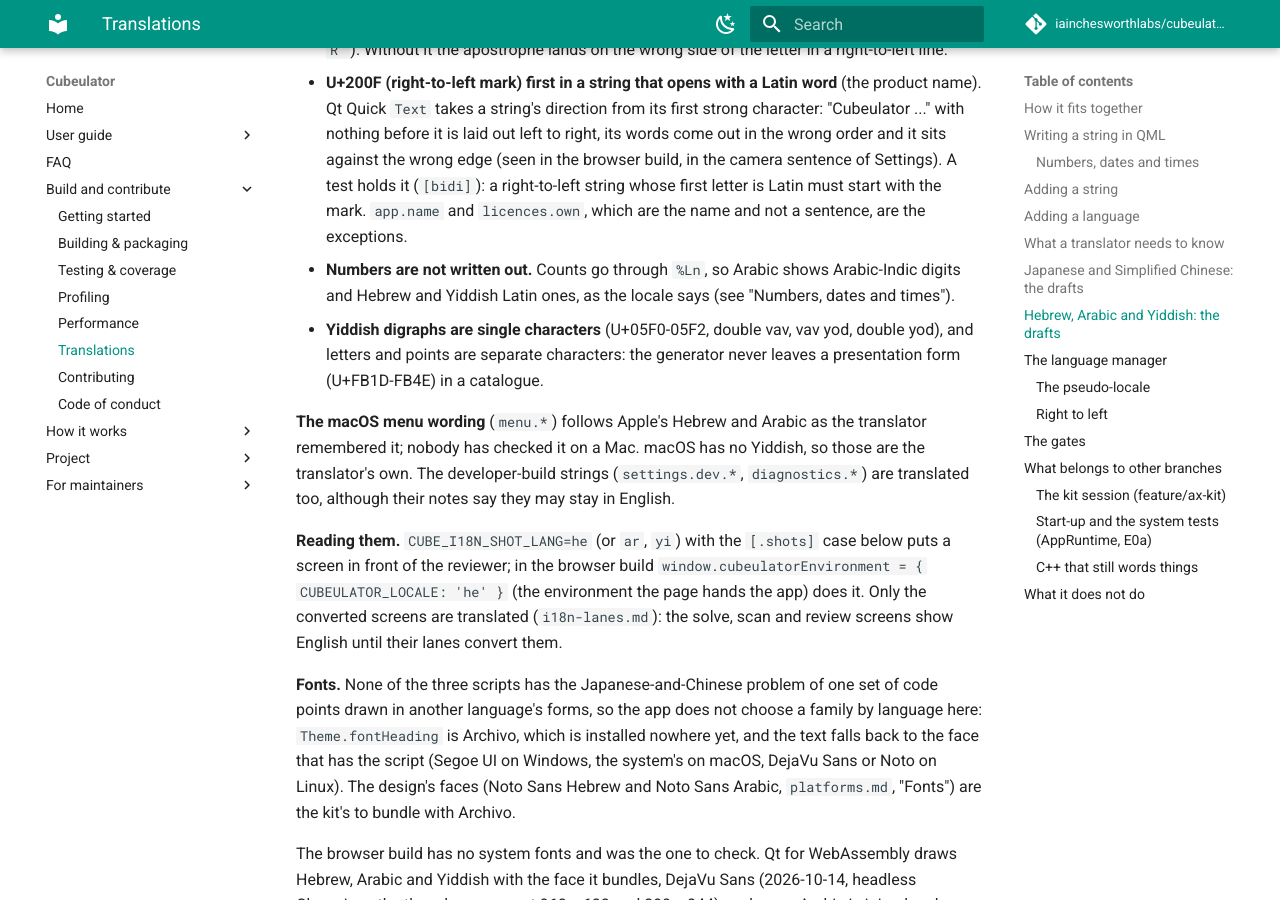
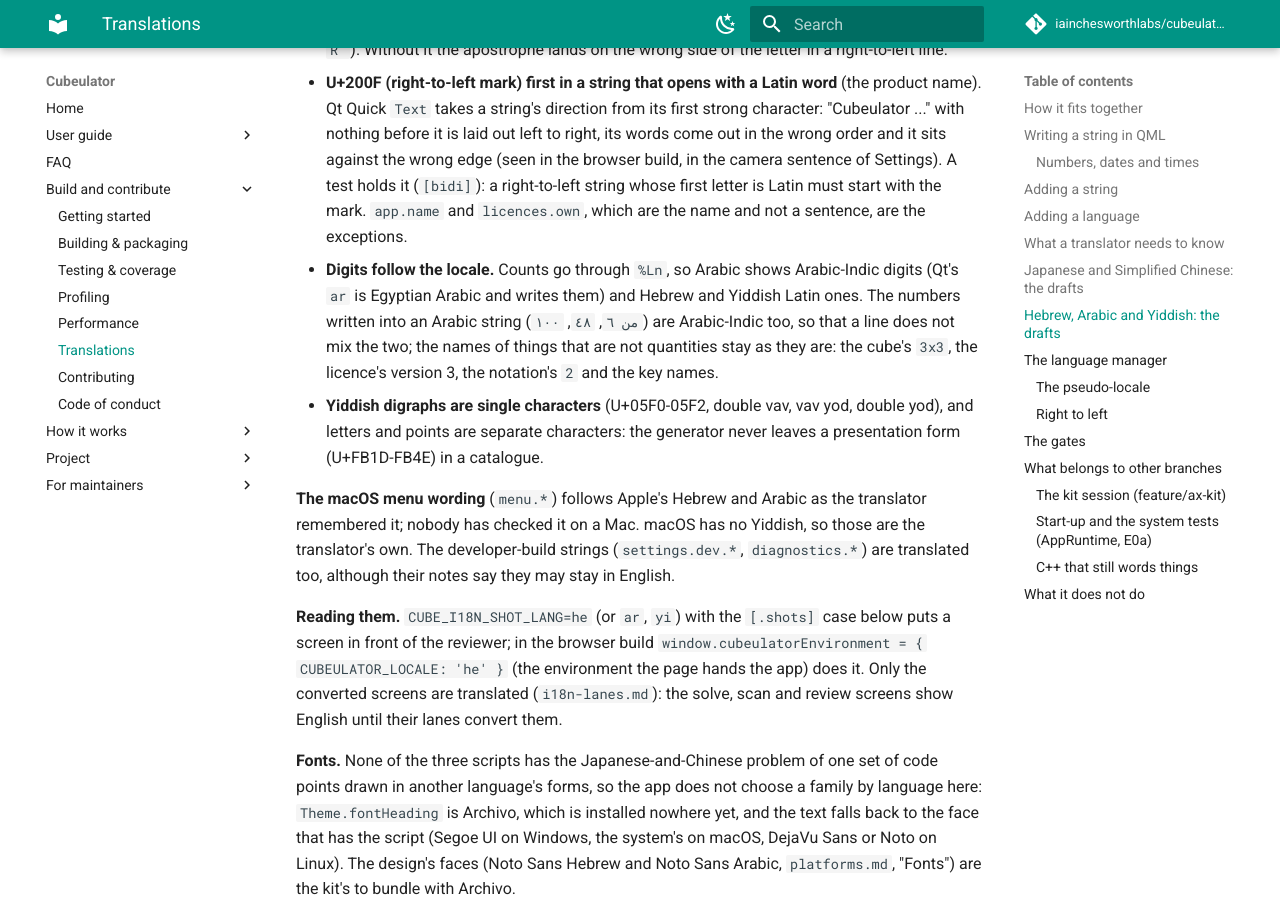
Before and after one commit to iainchesworth/cubeulator, an MkDocs documentation site: the page built from docs/i18n.md, in a window 1280 px wide and 900 px high, scrolled down 7815 px. Built offline with MkDocs 1.6.1 and Material for MkDocs 9.7.7, drawn with Linux system fonts in a browser that asks for light colours; comment, search, counter and statistics services are not loaded.

Commit message:
Hebrew, Arabic and Yiddish: Arabic-Indic digits in Arabic, tests read their words per language
Literal numbers inside Arabic strings are Arabic-Indic, as the counts are
(Qt's ar is Egyptian Arabic). The permission-screen cases looked for the
English words in Hebrew; they read them by id in whatever language is
installed now. Formatted with clang-format.

```diff
--- a/docs/i18n.md
+++ b/docs/i18n.md
@@ -311,9 +311,12 @@
   Settings). A test holds it (`[bidi]`): a right-to-left string whose first
   letter is Latin must start with the mark. `app.name` and `licences.own`,
   which are the name and not a sentence, are the exceptions.
-- **Numbers are not written out.** Counts go through `%Ln`, so Arabic shows
-  Arabic-Indic digits and Hebrew and Yiddish Latin ones, as the locale says
-  (see "Numbers, dates and times").
+- **Digits follow the locale.** Counts go through `%Ln`, so Arabic shows
+  Arabic-Indic digits (Qt's `ar` is Egyptian Arabic and writes them) and Hebrew
+  and Yiddish Latin ones. The numbers written into an Arabic string (`من ٦`,
+  `٤٨`, `١٠٠`) are Arabic-Indic too, so that a line does not mix the two; the
+  names of things that are not quantities stay as they are: the cube's `3x3`,
+  the licence's version 3, the notation's `2` and the key names.
 - **Yiddish digraphs are single characters** (U+05F0-05F2, double vav, vav yod,
   double yod), and letters and points are separate characters: the generator
   never leaves a presentation form (U+FB1D-FB4E) in a catalogue.
```
Also changed, not shown: docs/design/family.md (+6 -4 lines), docs/design/platforms.md (+1 -1 lines), 5 other files.
